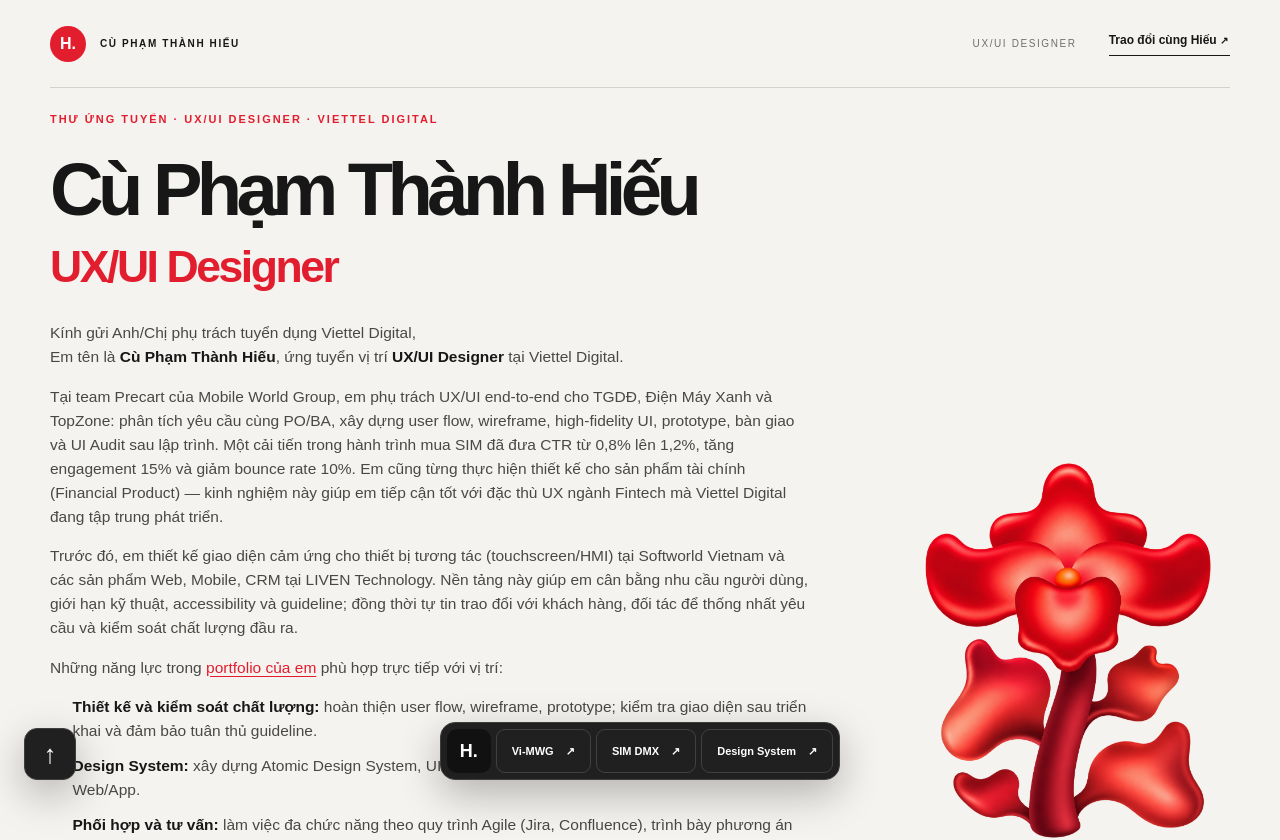
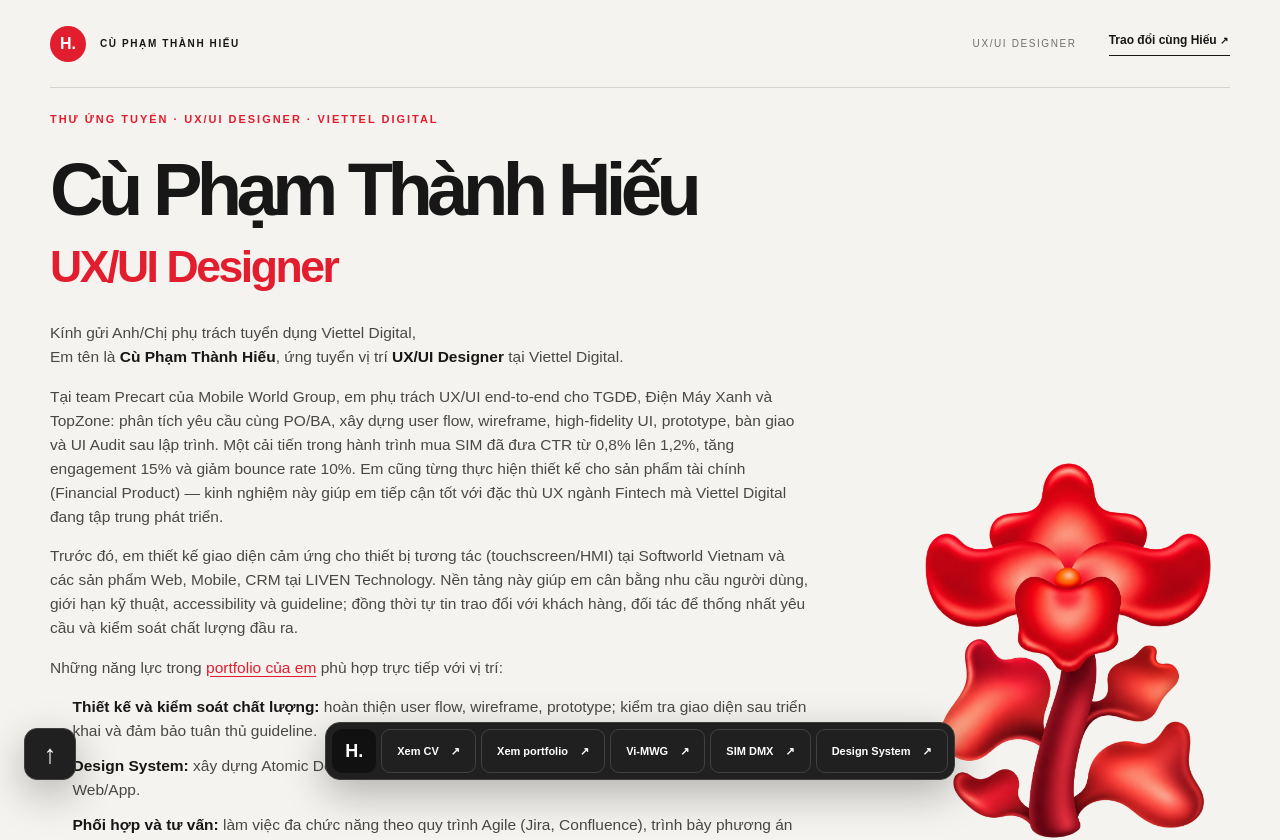
Before and after one commit to cpthanhhieu-gif/Cover-letter-viettel, a Next.js app: page / in a window 1280 px wide. Shown: the top 840 px of the page. Built offline with nearby package versions, Linux system fonts and the light colour scheme.

Commit message:
Add CV and portfolio to bottom navigation

```diff
--- a/app/page.tsx
+++ b/app/page.tsx
@@ -60,6 +60,8 @@ export default function Home() {
         <BackToTop />
         <div className="bottom-nav__links">
           <span className="bottom-nav__mark" aria-hidden="true">H.</span>
+          <a href="/Cu-Pham-Thanh-Hieu-UIUX-Designer-CV.pdf" target="_blank" rel="noreferrer">Xem CV <Arrow /></a>
+          <a href="https://hieuu.webflow.io/" target="_blank" rel="noreferrer">Xem portfolio <Arrow /></a>
           <a href="https://vi-mwg.vercel.app/" target="_blank" rel="noreferrer">Vi-MWG <Arrow /></a>
           <a href="https://hieuu.webflow.io/project/sim-dmx" target="_blank" rel="noreferrer">SIM DMX <Arrow /></a>
           <a href="https://hieuu.webflow.io/atomic-design-system-ui-kit" target="_blank" rel="noreferrer">Design System <Arrow /></a>
```
